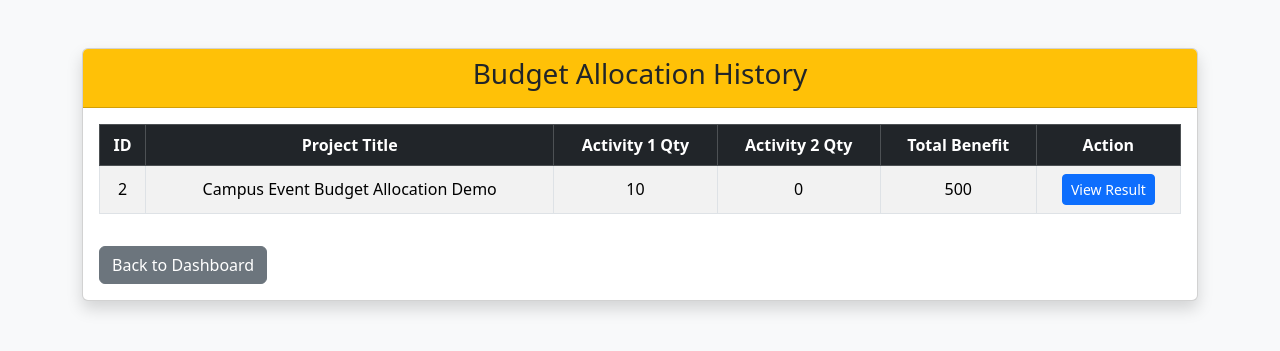
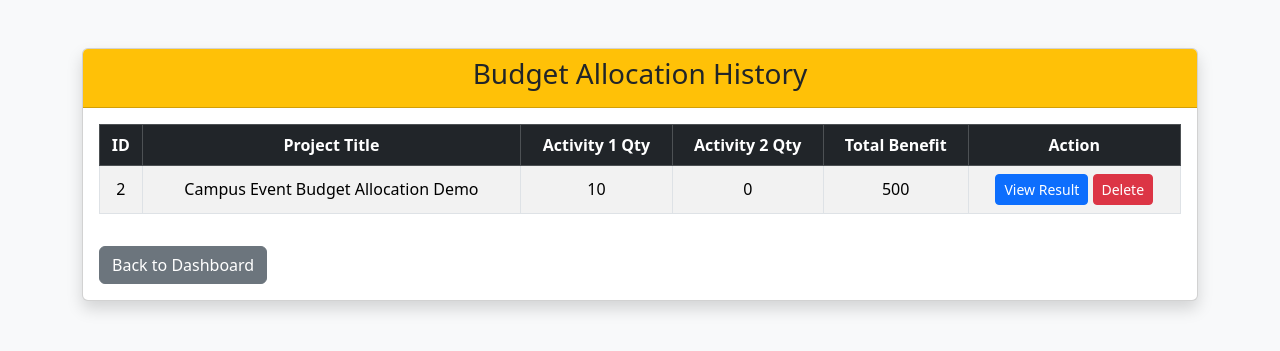
Before and after one commit to ChengEeHinn/ORSystem, a PHP site: page /history.php in a window 1280 px wide. Shown: the top 351 px of the page. Run offline with PHP 8.4, Linux system fonts and the light colour scheme; a user stored in the database is signed in; data comes from the database, SQL or seed files in the repository.

Commit message:
Implement deletion of budget allocation records
Added deletion functionality for budget allocation records, allowing users to delete their entries from the history page.

```diff
--- a/history.php
+++ b/history.php
@@ -9,6 +9,24 @@ if (!isset($_SESSION["user_id"])) {
 
 $user_id = $_SESSION["user_id"];
 
+// --- 1. HANDLE DELETION LOGIC ---
+if (isset($_GET['delete_id'])) {
+    // Sanitize input to prevent SQL injection
+    $delete_id = mysqli_real_escape_string($conn, $_GET['delete_id']);
+
+    // Ensure the record belongs to the logged-in user before deleting
+    $delete_sql = "DELETE FROM lp_problems WHERE id = '$delete_id' AND user_id = '$user_id'";
+
+    if (mysqli_query($conn, $delete_sql)) {
+        // Redirect back to the same page to refresh the list without query parameters
+        header("Location: history.php");
+        exit();
+    } else {
+        echo "<script>alert('Error deleting record: " . mysqli_error($conn) . "');</script>";
+    }
+}
+
+// Fetch history records
 $sql = "SELECT * FROM lp_problems
         WHERE user_id = '$user_id'
         ORDER BY created_at DESC";
@@ -80,6 +98,12 @@ $result = mysqli_query($conn, $sql);
                                    class="btn btn-sm btn-primary">
                                    View Result
                                 </a>
+
+                                <a href="history.php?delete_id=<?php echo $row["id"]; ?>"
+                                   class="btn btn-sm btn-danger"
+                                   onclick="return confirm('Are you sure you want to delete this record?');">
+                                   Delete
+                                </a>
                             </td>
                         </tr>
 
```
